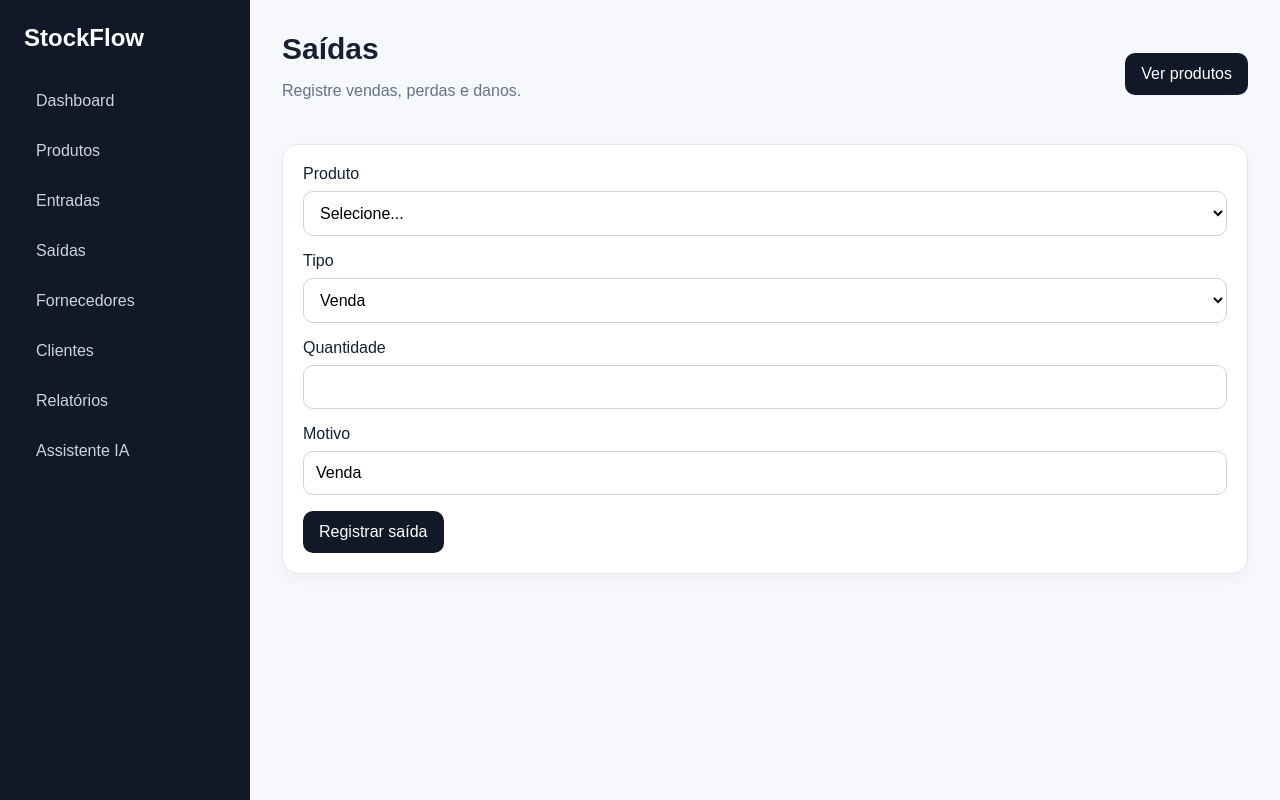
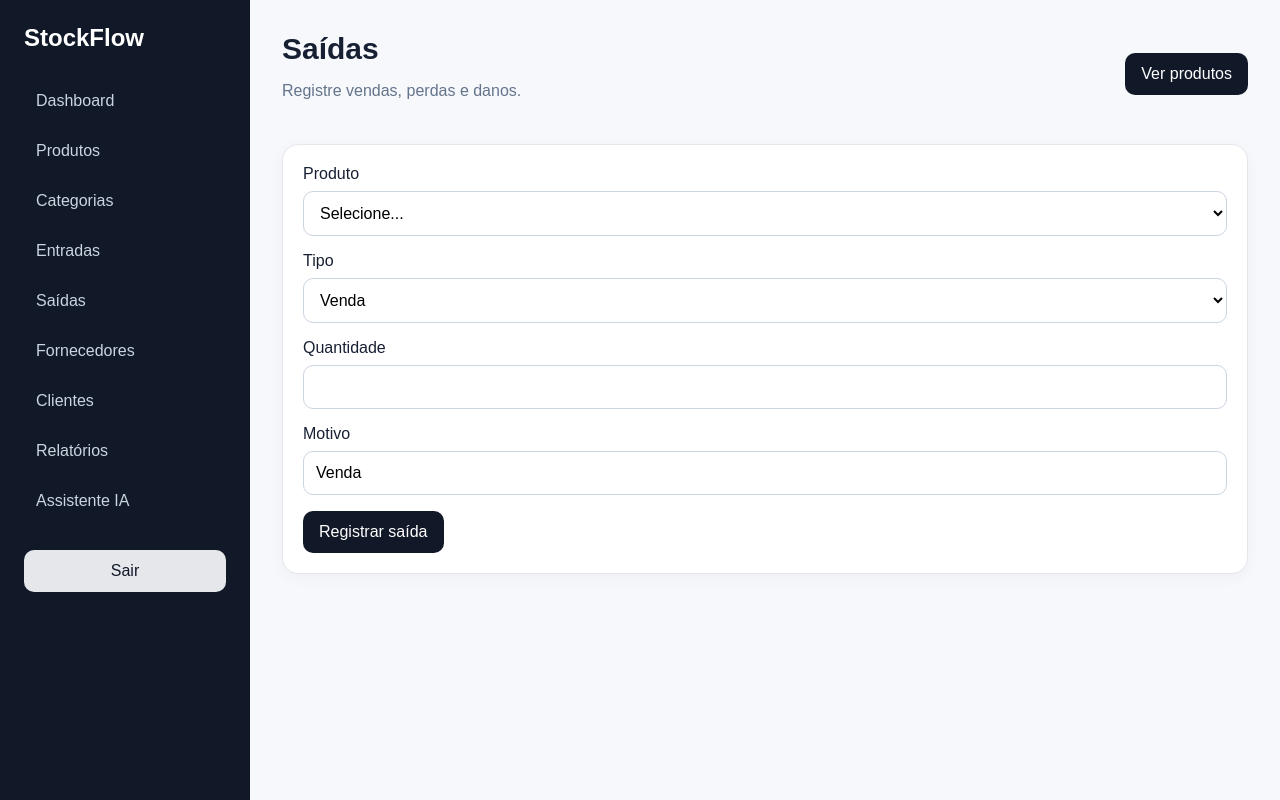
Before and after one commit to atomic-cod/stockflow, a Next.js app: page /saidas in a window 1280 px wide. Built offline with nearby package versions, Linux system fonts and the light colour scheme; no server answers.

Commit message:
feat: improve navigation and restore logout

```diff
--- a/src/components/sidebar.tsx
+++ b/src/components/sidebar.tsx
@@ -1,2 +1,21 @@
+"use client";
+
 import Link from "next/link";
-export function Sidebar(){return <aside className="sidebar"><div className="brand">StockFlow</div><nav className="nav"><Link href="/dashboard">Dashboard</Link><Link href="/produtos">Produtos</Link><Link href="/entradas">Entradas</Link><Link href="/saidas">Saídas</Link><Link href="/fornecedores">Fornecedores</Link><Link href="/clientes">Clientes</Link><Link href="/relatorios">Relatórios</Link><Link href="/ia">Assistente IA</Link></nav></aside>}
+import { createClient } from "@/lib/supabase/client";
+import { useRouter } from "next/navigation";
+
+export function Sidebar(){
+  const router=useRouter();
+  async function logout(){const supabase=createClient();await supabase.auth.signOut();router.push("/login");router.refresh();}
+  return <aside className="sidebar"><div className="brand">StockFlow</div><nav className="nav">
+    <Link href="/dashboard">Dashboard</Link>
+    <Link href="/produtos">Produtos</Link>
+    <Link href="/categorias">Categorias</Link>
+    <Link href="/entradas">Entradas</Link>
+    <Link href="/saidas">Saídas</Link>
+    <Link href="/fornecedores">Fornecedores</Link>
+    <Link href="/clientes">Clientes</Link>
+    <Link href="/relatorios">Relatórios</Link>
+    <Link href="/ia">Assistente IA</Link>
+  </nav><button className="btn secondary" onClick={logout}>Sair</button></aside>
+}
```
